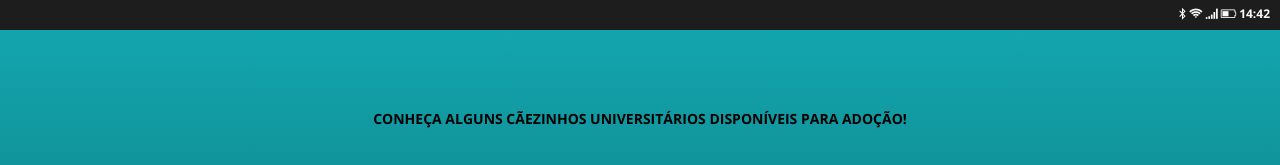
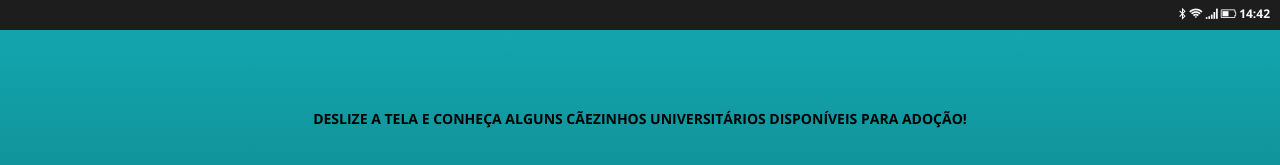
Before and after one commit to giovanarubira/giovanarubira.github.io, a plain HTML site: page furgdog/inicial.html in a window 1280 px wide. Shown: the top 165 px of the page. Drawn offline with nearby package versions, Linux system fonts and the light colour scheme.

Commit message:
Add files via upload

```diff
--- a/furgdog/inicial.html
+++ b/furgdog/inicial.html
@@ -24,7 +24,7 @@
 
         <div class="container">
 
-<div class="titulo">Conheça alguns cãezinhos universitários disponíveis para adoção!</div>
+<div class="titulo">Deslize a tela e conheça alguns cãezinhos universitários disponíveis para adoção!</div>
 
 
 <div class="owl-carousel">
```
